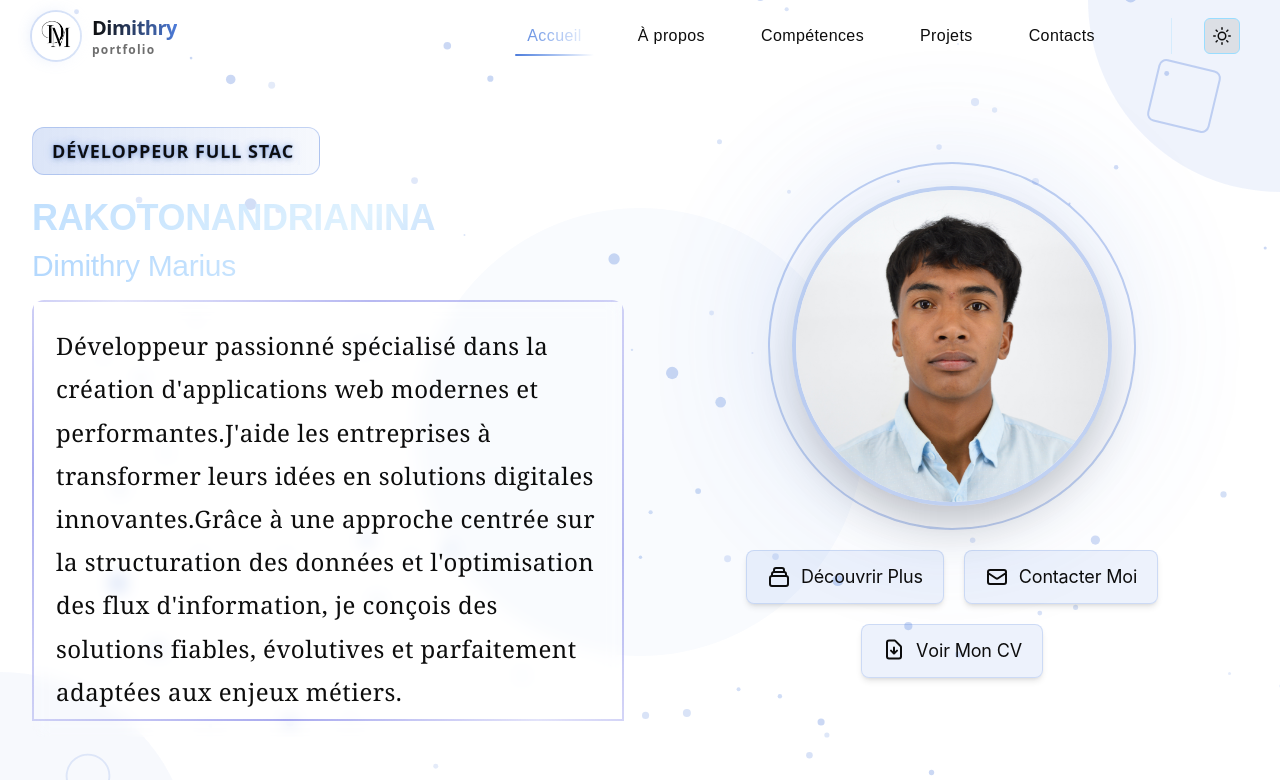
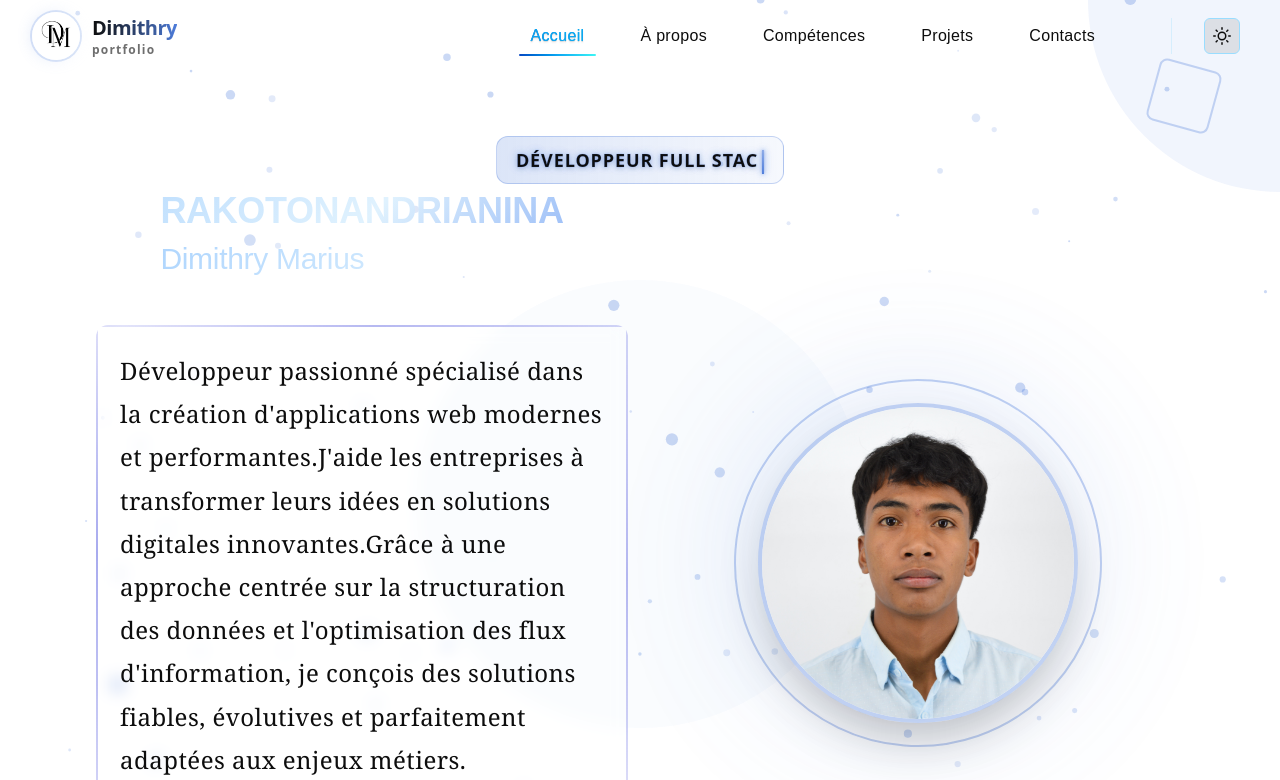
Before and after one commit to Mariusrakotonandrianina/Portfolio, a Next.js app: page / in a window 1280 px wide. Shown: the top 780 px of the page. Built offline with nearby package versions, Linux system fonts and the light colour scheme.

Commit message:
finalAcceuil

```diff
--- a/src/app/componets/accueil.tsx
+++ b/src/app/componets/accueil.tsx
@@ -22,7 +22,7 @@ export default function Accueil({
   return (
     <section
       id="accueil"
-      className="min-h-screen flex items-center relative overflow-hidden text-[hsl(var(--foreground))] py-4 sm:py-6 md:py-8"
+      className="min-h-screen flex items-center relative overflow-hidden text-[hsl(var(--foreground))] py-4 sm:py-6 md:py-8 lg:pt-24"
       ref={sectionRef}
     >
       <div className="absolute inset-0 z-0">
@@ -37,7 +37,6 @@ export default function Accueil({
         <div className="absolute inset-0 bg-[hsl(var(--background))]/100 backdrop-blur-sm" />
       </div>
 
-      {/* Gradient Backgrounds */}
       <div className="absolute inset-0 overflow-hidden">
         <div className="absolute -top-24 -right-24 md:-top-48 md:-right-48 w-48 h-48 md:w-96 md:h-96 bg-[hsl(var(--primary))]/10 rounded-full blur-4xl animate-pulse"></div>
         <div className="absolute -bottom-24 -left-24 md:-bottom-48 md:-left-48 w-48 h-48 md:w-96 md:h-96 bg-[hsl(var(--primary))]/5 rounded-full blur-4xl animate-pulse delay-1000"></div>
@@ -46,33 +45,19 @@ export default function Accueil({
 
       <FloatingElements />
 
-      {/* Main Container - Layout adaptatif pour mobile */}
-      <div className="relative z-10 w-full h-full mx-auto px-3 sm:px-4 md:px-6 lg:px-8 py-4 sm:py-6 md:py-8">
-        {/* Layout mobile-first : colonne unique sur petits écrans, grid sur grands écrans */}
-        <div className="flex flex-col lg:grid lg:grid-cols-2 gap-4 sm:gap-6 md:gap-8 items-center justify-center min-h-[calc(100vh-2rem)] sm:min-h-[calc(100vh-3rem)] md:min-h-[calc(100vh-4rem)]">
-          {/* Section Image - Première sur mobile */}
-          <div className="order-1 lg:order-2 flex flex-col items-center justify-center gap-3 sm:gap-4 md:gap-5 w-full">
-            <div className="flex-1 flex items-center justify-center w-full max-w-xs sm:max-w-sm md:max-w-md lg:max-w-full">
-              <ImageHome />
-            </div>
-            <div className="flex-shrink-0 mt-2 sm:mt-4 md:mt-6">
-              <ButtonHome />
-            </div>
-          </div>
-
-          {/* Section Texte - Deuxième sur mobile */}
-          <div className="order-2 lg:order-1 flex flex-col justify-center h-full w-full">
+      <div className="relative z-10 w-full h-full mx-auto px-6 sm:px-8 md:px-10 lg:px-24 py-1 sm:py-6 md:py-2">
+        <div className="flex flex-col min-h-[calc(100vh-2rem)] sm:min-h-[calc(100vh-3rem)] md:min-h-[calc(100vh-4rem)] items-center justify-between gap-2 sm:gap-3 md:gap-4 lg:grid lg:grid-cols-2 lg:grid-rows-[auto_1fr_auto] lg:gap-y-0 lg:gap-x-6">
+          {/* Titre "Développeur Full Stack" - Marge top augmentée, marge bottom réduite */}
           <motion.div
-              className="space-y-3 sm:space-y-4 md:space-y-5 text-center lg:text-left w-full"
+            className="w-full text-center lg:col-span-2 lg:row-start-1 mt-12 sm:mt-16 md:mt-10 lg:mt-8 mb-1 sm:mb-1 md:mb-1 lg:mb-1"
             initial="hidden"
             whileInView="visible"
             variants={containerVariants}
             viewport={{ once: true, amount: 0.3 }}
           >
-              {/* Professional Tag */}
             <motion.div
               variants={tagVariants}
-                className="relative flex justify-center lg:justify-start mb-3 sm:mb-4 md:mb-5"
+              className="relative flex justify-center"
             >
               <div className="relative inline-block">
                 <p className="text-center font-bold text-xs sm:text-sm md:text-base lg:text-lg tracking-wider uppercase text-[hsl(var(--primary-foreground))] relative z-10 px-3 sm:px-4 md:px-5 py-1.5 sm:py-2 md:py-2.5">
@@ -87,15 +72,29 @@ export default function Accueil({
                 />
               </div>
             </motion.div>
+          </motion.div>
 
-              <NameStyled/>
+          {/* Image (haut sur mobile, droite sur desktop) - Déplacée vers le haut */}
+          <div className="order-1 lg:order-2 lg:col-start-2 lg:row-start-2 flex items-start justify-center w-full max-w-xs sm:max-w-sm md:max-w-md lg:max-w-full lg:-mt-8">
+            <ImageHome />
+          </div>
 
-              {/* Description avec animation de dégradé */}
+          {/* Groupement de NameStyled + DescriptionHome + Boutons (desktop) */}
           <motion.div
-                className="relative rounded-xl p-4 sm:p-5 md:p-6 backdrop-blur-sm space-y-3 sm:space-y-4 w-full overflow-hidden"
+            className="order-2 lg:order-1 lg:col-start-1 lg:row-start-2 w-full flex flex-col items-center lg:items-start space-y-3 sm:space-y-4 md:space-y-5"
+            variants={containerVariants}
+            initial="hidden"
+            whileInView="visible"
+            viewport={{ once: true, amount: 0.3 }}
+          >
+            <div className="flex justify-center w-full sm:mb-4 md:mb-8">
+              <NameStyled />
+            </div>
+
+            <motion.div
+              className="relative rounded-xl p-4 sm:p-5 md:p-6 backdrop-blur-sm w-full overflow-hidden"
               variants={descriptionVariants}
             >
-                {/* Bordure animée */}
               <motion.div
                 className="absolute inset-0 rounded-xl border-2"
                 style={{
@@ -124,11 +123,20 @@ export default function Accueil({
                   repeat: Infinity,
                 }}
               />
-                <div className="">
-                  <DescriptionHome/>
+              <div>
+                <DescriptionHome />
               </div>
             </motion.div>
+
+            {/* Boutons - Sous la description en desktop, séparés sur mobile */}
+            <div className="hidden lg:flex justify-center lg:justify-end w-full mt-4">
+              <ButtonHome />
+            </div>
           </motion.div>
+
+          {/* Boutons - Visibles seulement sur mobile/tablette */}
+          <div className="order-4 lg:hidden flex justify-center w-full mt-1 sm:mt-1 md:mt-2">
+            <ButtonHome />
           </div>
         </div>
       </div>
--- a/src/app/componets/navbar.tsx
+++ b/src/app/componets/navbar.tsx
@@ -59,13 +59,13 @@ export default function Navbar() {
     if (href.startsWith("#")) {
       const target = href.replace("#", "");
       return activeSection === target
-        ? "text-[hsl(var(--primary))] relative after:content-[''] after:absolute after:bottom-[-4px] after:left-0 after:w-full after:h-[2px] after:bg-gradient-to-r after:from-[hsl(var(--primary))] after:to-[hsl(var(--primary-foreground))] after:rounded-full font-medium bg-gradient-to-r from-[hsl(var(--primary))] to-[hsl(var(--primary-foreground))] bg-clip-text text-transparent"
-        : "text-[hsl(var(--foreground))] dark:text-[hsl(var(--dark-foreground))] hover:text-[hsl(var(--primary))] transition-all duration-300 ease-in-out relative after:content-[''] after:absolute after:bottom-[-4px] after:left-0 after:w-0 after:h-[2px] after:bg-[hsl(var(--primary))] after:rounded-full after:transition-all after:duration-300 hover:after:w-full";
+        ? "text-[hsl(200,90%,50%)] relative after:content-[''] after:absolute after:bottom-[-4px] after:left-0 after:w-full after:h-[2px] after:bg-gradient-to-r after:from-[hsl(220,90%,40%)] after:via-[hsl(200,90%,50%)] after:to-[hsl(180,90%,60%)] after:rounded-full font-medium bg-gradient-to-r from-[hsl(220,90%,40%)] via-[hsl(200,90%,50%)] to-[hsl(180,90%,60%)] bg-clip-text light:text-[hsl(200,90%,45%)] dark:text-transparent text-shadow-sm"
+        : "text-[hsl(var(--foreground))] dark:text-[hsl(var(--dark-foreground))] hover:text-[hsl(200,90%,50%)] hover:bg-gradient-to-r hover:from-[hsl(220,90%,50%)] hover:to-[hsl(180,90%,60%)] hover:bg-clip-text hover:text-transparent transition-all duration-300 ease-in-out relative after:content-[''] after:absolute after:bottom-[-4px] after:left-0 after:w-0 after:h-[2px] after:bg-gradient-to-r after:from-[hsl(220,90%,50%)] after:to-[hsl(180,90%,60%)] after:rounded-full after:transition-all after:duration-300 hover:after:w-full";
     }
 
     return pathname === href
-      ? "text-[hsl(var(--primary))] relative after:content-[''] after:absolute after:bottom-[-4px] after:left-0 after:w-full after:h-[2px] after:bg-gradient-to-r after:from-[hsl(var(--primary))] after:to-[hsl(var(--primary-foreground))] after:rounded-full font-medium bg-gradient-to-r from-[hsl(var(--primary))] to-[hsl(var(--primary-foreground))] bg-clip-text text-transparent"
-      : "text-[hsl(var(--foreground))] dark:text-[hsl(var(--dark-foreground))] hover:text-[hsl(var(--primary))] transition-all duration-300 ease-in-out relative after:content-[''] after:absolute after:bottom-[-4px] after:left-0 after:w-0 after:h-[2px] after:bg-[hsl(var(--primary))] after:rounded-full after:transition-all after:duration-300 hover:after:w-full";
+      ? "text-[hsl(200,90%,50%)] relative after:content-[''] after:absolute after:bottom-[-4px] after:left-0 after:w-full after:h-[2px] after:bg-gradient-to-r after:from-[hsl(220,90%,40%)] after:via-[hsl(200,90%,50%)] after:to-[hsl(180,90%,60%)] after:rounded-full font-medium bg-gradient-to-r from-[hsl(220,90%,40%)] via-[hsl(200,90%,50%)] to-[hsl(180,90%,60%)] bg-clip-text light:text-[hsl(200,90%,45%)] dark:text-transparent text-shadow-sm"
+      : "text-[hsl(var(--foreground))] dark:text-[hsl(var(--dark-foreground))] hover:text-[hsl(200,90%,50%)] hover:bg-gradient-to-r hover:from-[hsl(220,90%,50%)] hover:to-[hsl(180,90%,60%)] hover:bg-clip-text hover:text-transparent transition-all duration-300 ease-in-out relative after:content-[''] after:absolute after:bottom-[-4px] after:left-0 after:w-0 after:h-[2px] after:bg-gradient-to-r after:from-[hsl(220,90%,50%)] after:to-[hsl(180,90%,60%)] after:rounded-full after:transition-all after:duration-300 hover:after:w-full";
   };
 
   const handleLinkClick = () => {
@@ -116,8 +116,13 @@ export default function Navbar() {
           <div className="flex items-center space-x-2">
             <div className="hidden lg:flex items-center space-x-8">
               <ul
-                className="flex items-center space-x-8 font-sans text-md font-medium tracking-wide"
-                style={{ fontFamily: "'Poppins', sans-serif, Arial, Helvetica" }}
+                className="flex items-center space-x-8"
+                style={{
+                  fontFamily: "'Poppins', sans-serif, Arial, Helvetica",
+                  fontWeight: "300",
+                  letterSpacing: "0.02em",
+                  lineHeight: "1.8",
+                }}
               >
                 {[
                   { href: "#accueil", label: "Accueil" },
@@ -226,7 +231,9 @@ export default function Navbar() {
                 </div>
                 <ul
                   className="space-y-6 font-sans text-lg font-medium tracking-wide mt-4"
-                  style={{ fontFamily: "'Poppins', sans-serif, Arial, Helvetica" }}
+                  style={{
+                    fontFamily: "'Poppins', sans-serif, Arial, Helvetica",
+                  }}
                 >
                   {[
                     { href: "#accueil", label: "Accueil" },
--- a/src/app/globals.css
+++ b/src/app/globals.css
@@ -28,6 +28,7 @@
     --chart-4: 220 20% 90%;
     --chart-5: 220 60% 65%;
     --radius: 0.5rem;
+    --dark-foreground: 0, 0%, 5%;
 
   }
 
@@ -57,6 +58,7 @@
     --chart-3: 220 13% 16%;
     --chart-4: 220 7% 12%;
     --chart-5: 220 69% 58%;
+    --dark-foreground: 0, 0%, 100%;
   }
   /* Style 6 - Gradient Animé */
   /*.animated-gradient-name {
@@ -70,6 +72,9 @@
     animation: gradientShift 3s ease-in-out infinite;
   }
   */
+  .text-shadow-sm {
+    text-shadow: 0 1px 2px rgba(0, 0, 0, 0.1);
+  }
   @keyframes gradientShift {
     0%, 100% { background-position: 0% 50%; }
     50% { background-position: 100% 50%; }
```
Lines whose indentation alone changed are shown as unchanged.
